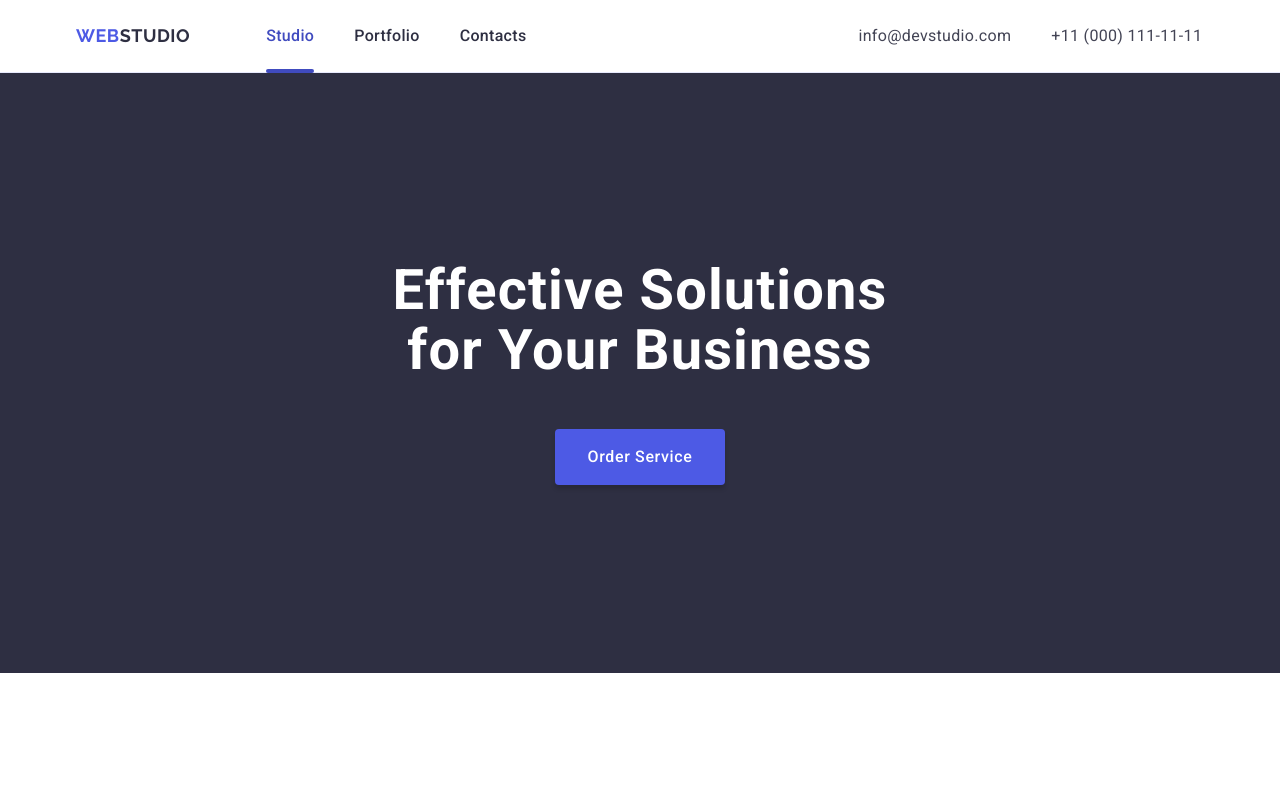
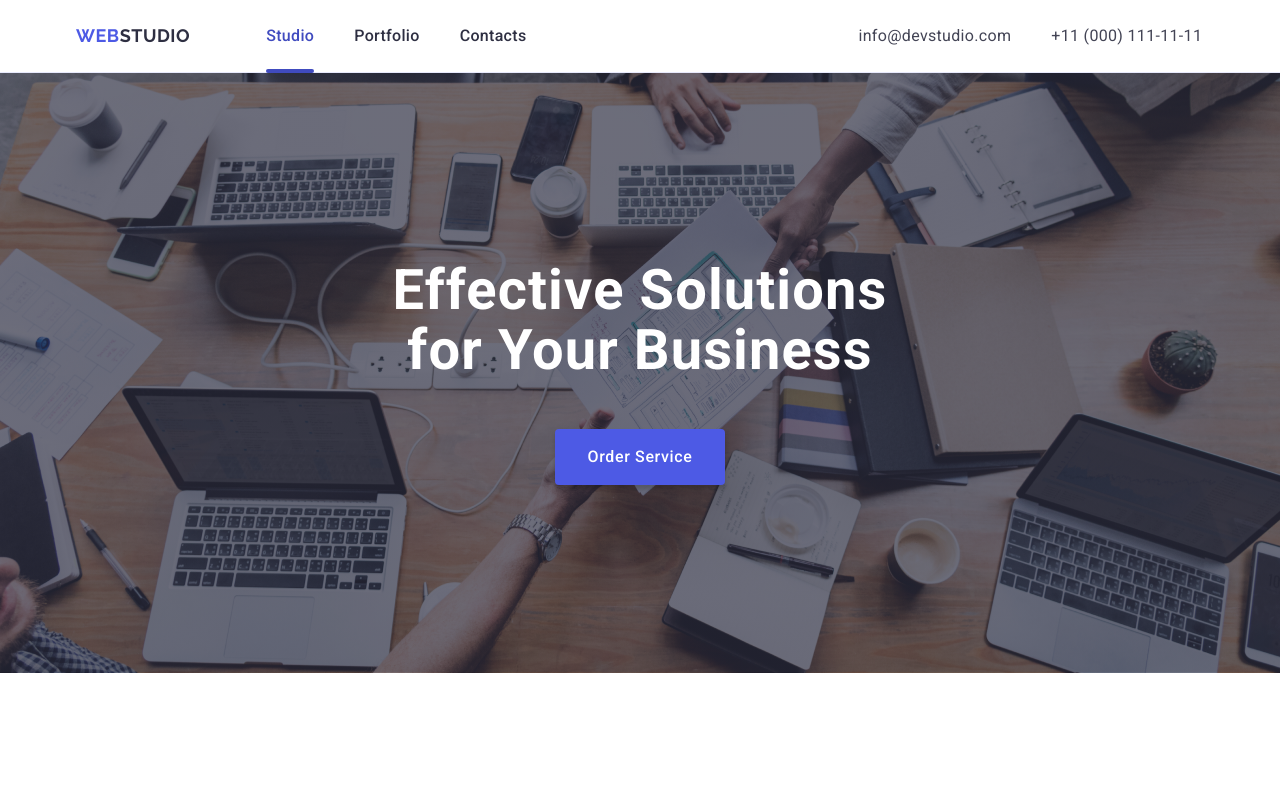
Before and after one commit to Natali-Udovyk/goit-markup-hw-4, a plain HTML site: page index.html in a window 1280 px wide. Shown: the top 789 px of the page. Drawn offline with nearby package versions, Linux system fonts and the light colour scheme; the site is published under a folder, as on GitHub Pages, so addresses that start at the root find nothing.

Commit message:
+chanches

```diff
--- a/css/styles.css
+++ b/css/styles.css
@@ -125,7 +125,7 @@ span {
         to bottom,
         rgba(46, 47, 66, 0.7),
         rgba(46, 47, 66, 0.7)
-      ), url('/images/people-office.jpg');
+      ), url('../images/people-office.jpg');
     background-repeat: no-repeat;
     background-size: cover;
     background-position: center;
```
